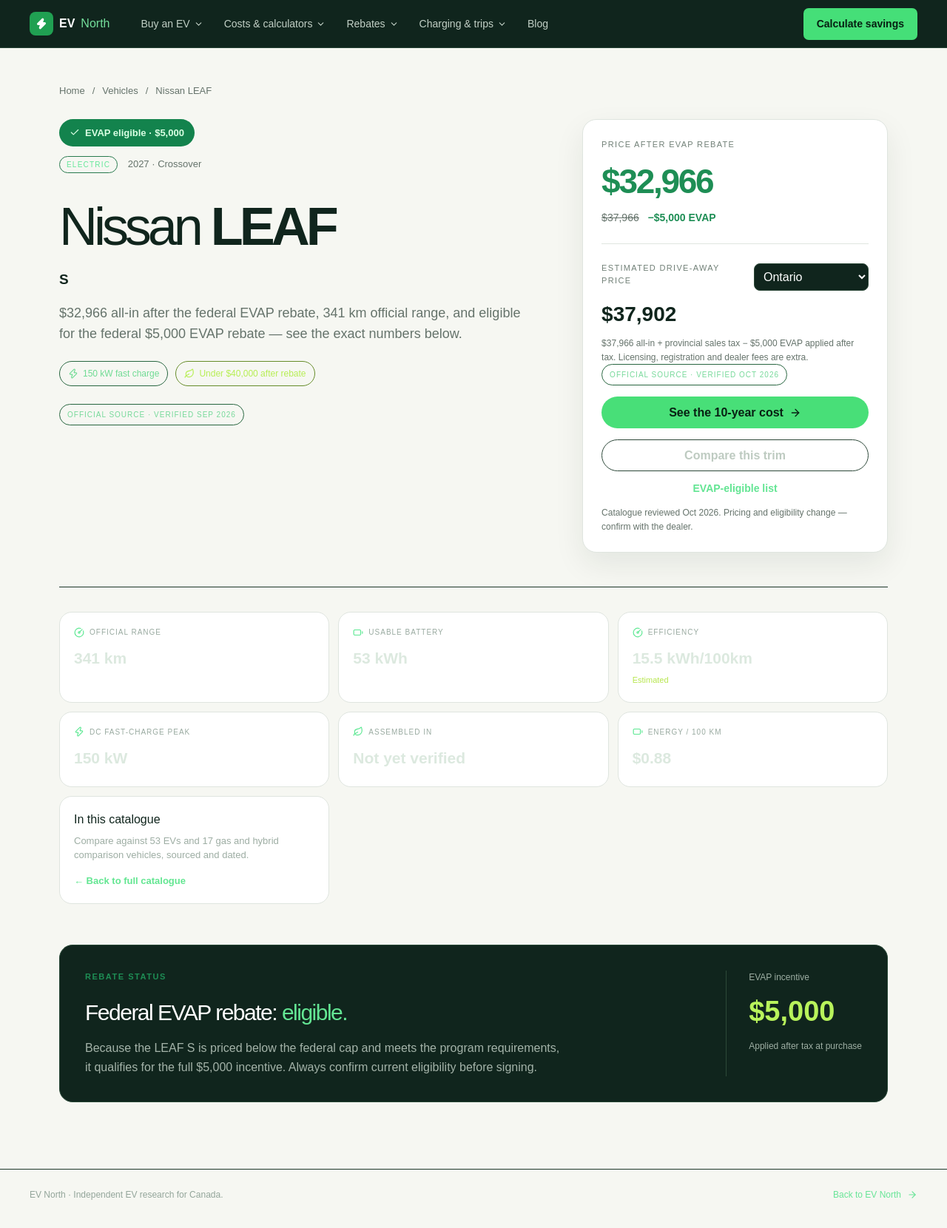
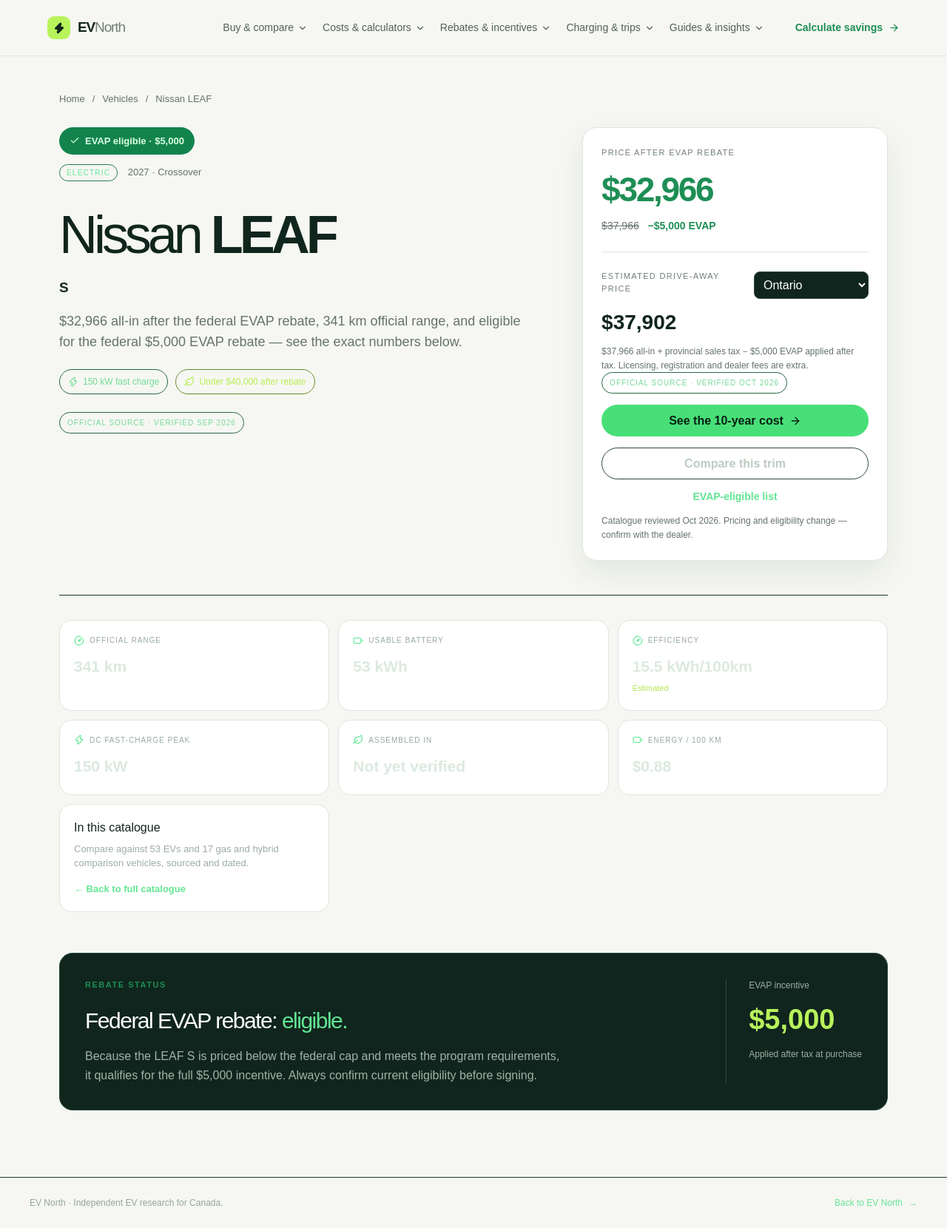
Before and after one commit to DishanH/evnorth-website-redesign, a Next.js app: page /vehicles/compare in a window 1280 px wide. Shown: the whole page at 74% size. Built offline with nearby package versions, Linux system fonts and the light colour scheme.

Commit message:
Unify vehicle page navigation and theme

```diff
--- a/app/vehicles/[slug]/page.tsx
+++ b/app/vehicles/[slug]/page.tsx
@@ -1,7 +1,8 @@
 'use client'
 
 import { useState } from 'react'
-import { ArrowLeft, ArrowRight, Battery, Check, ChevronDown, CircleGauge, ExternalLink, Leaf, Zap } from 'lucide-react'
+import { ArrowLeft, ArrowRight, Battery, Check, CircleGauge, ExternalLink, Leaf, Zap } from 'lucide-react'
+import { SiteFooter, SiteHeader } from '@/components/site-chrome'
 
 const provinces = ['Ontario', 'Alberta', 'British Columbia', 'Quebec', 'Manitoba', 'Nova Scotia']
 
@@ -11,7 +12,7 @@ export default function VehiclePage() {
   const driveAway = Math.round(37966 * (1 + taxRates[province]) - 5000)
 
   return <main className="catalogue-page">
-    <CatalogHeader />
+    <SiteHeader />
     <div className="catalogue-container">
       <nav className="breadcrumb"><a href="/">Home</a><span>/</span><a href="/">Vehicles</a><span>/</span><span>Nissan LEAF</span></nav>
       <section className="vehicle-hero-detail">
@@ -36,7 +37,7 @@ export default function VehiclePage() {
       </section>
       <section className="info-section" id="rebate"><div><p className="eyebrow">Rebate status</p><h2>Federal EVAP rebate: <em>eligible.</em></h2><p>Because the LEAF S is priced below the federal cap and meets the program requirements, it qualifies for the full $5,000 incentive. Always confirm current eligibility before signing.</p></div><div className="info-stat"><span>EVAP incentive</span><strong>$5,000</strong><small>Applied after tax at purchase</small></div></section>
     </div>
-    <CatalogFooter />
+    <SiteFooter />
   </main>
 }
 
--- a/app/vehicles/page.tsx
+++ b/app/vehicles/page.tsx
@@ -1,7 +1,8 @@
 'use client'
 
-import { ArrowRight, BatteryCharging, CarFront, Search, Zap } from 'lucide-react'
+import { ArrowRight, BatteryCharging, CarFront, Search } from 'lucide-react'
 import { useMemo, useState } from 'react'
+import { SiteFooter, SiteHeader } from '@/components/site-chrome'
 
 const vehicles = [
   ['Hyundai IONIQ 5', 'Crossover', '$48,899', '488 km', 'hyundai-ioniq-5'],
@@ -17,14 +18,14 @@ export default function VehiclesPage() {
   const [type, setType] = useState('All')
   const filtered = useMemo(() => vehicles.filter(([name, category]) => `${name} ${category}`.toLowerCase().includes(query.toLowerCase()) && (type === 'All' || category === type)), [query, type])
   return <main className="catalogue-page directory-page">
-    <DirectoryHeader />
+    <SiteHeader />
     <div className="directory-container">
       <div className="directory-intro"><p className="eyebrow"><span className="eyebrow-dot" /> EV North catalogue</p><h1>Find the EV that<br /><em>fits your life.</em></h1><p>Compare electric vehicles available in Canada with clear pricing, real-world range, charging details, and rebate eligibility.</p></div>
       <div className="directory-stats"><div><strong>53</strong><span>vehicles tracked</span></div><div><strong>21</strong><span>EVAP eligible</span></div><div><strong>6</strong><span>body styles</span></div></div>
       <section className="directory-explorer"><div className="directory-toolbar"><label className="directory-search"><Search size={18} /><input aria-label="Search vehicles" placeholder="Search make or model" value={query} onChange={e => setQuery(e.target.value)} /></label><span className="result-count">{filtered.length} vehicles</span></div><div className="directory-filters">{['All', 'Crossover', 'SUV', 'Truck', 'Hatchback'].map(item => <button key={item} onClick={() => setType(item)} className={type === item ? 'pill active' : 'pill'}>{item}</button>)}</div><div className="directory-grid">{filtered.map(([name, category, price, range, slug], index) => <article className="directory-card" key={name}><div className={`directory-art art-${index % 4}`}><CarFront size={58} strokeWidth={1.1} /><span>{category}</span></div><div className="directory-card-body"><p className="article-tag">{index % 2 ? 'EVAP status reviewed' : 'Canada catalogue'}</p><h2>{name}</h2><div className="directory-card-stats"><span><small>From</small><b>{price}</b></span><span><small>Range</small><b>{range}</b></span></div><a href={`/vehicles/${slug}`} className="card-link">View vehicle details <ArrowRight size={16} /></a></div></article>)}</div></section>
       <div className="directory-note"><BatteryCharging size={20} /><p><strong>Numbers that make sense.</strong> Prices are Canadian MSRP before tax unless noted. Rebates, range, and availability change — each listing is dated and sourced.</p></div>
     </div>
-    <DirectoryFooter />
+    <SiteFooter />
   </main>
 }
 function DirectoryHeader() { return <header className="catalogue-header"><a href="/" className="catalogue-brand"><span><Zap size={16} fill="currentColor" /></span>EV<span>North</span></a><nav><a href="/vehicles">Vehicles</a><a href="/guides">Guides</a><a href="/blog">Stories</a><a href="/electric-trucks-canada">EV trucks</a></nav><a className="catalogue-cta" href="/#tools">Calculate savings</a></header> }
```
